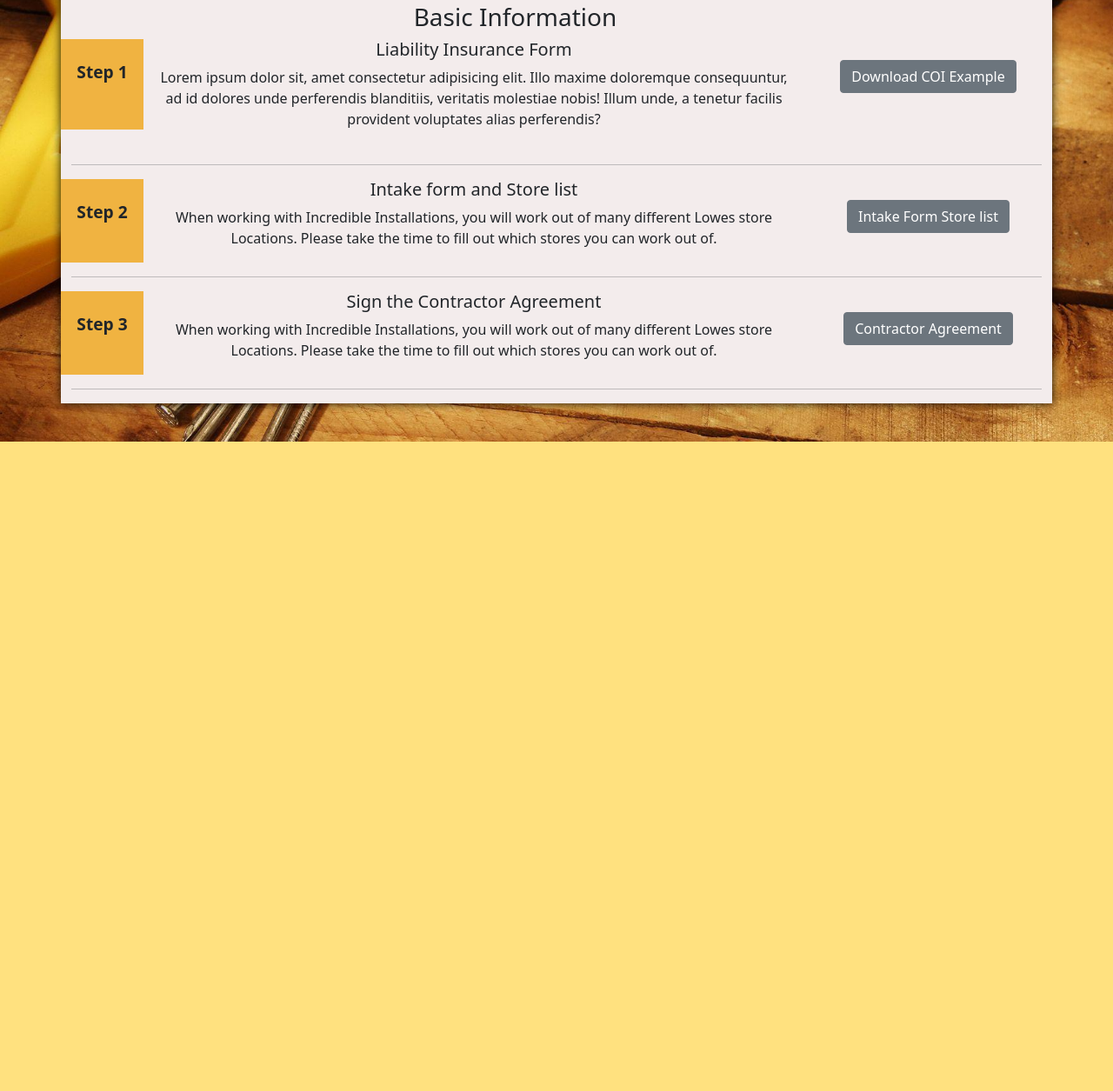
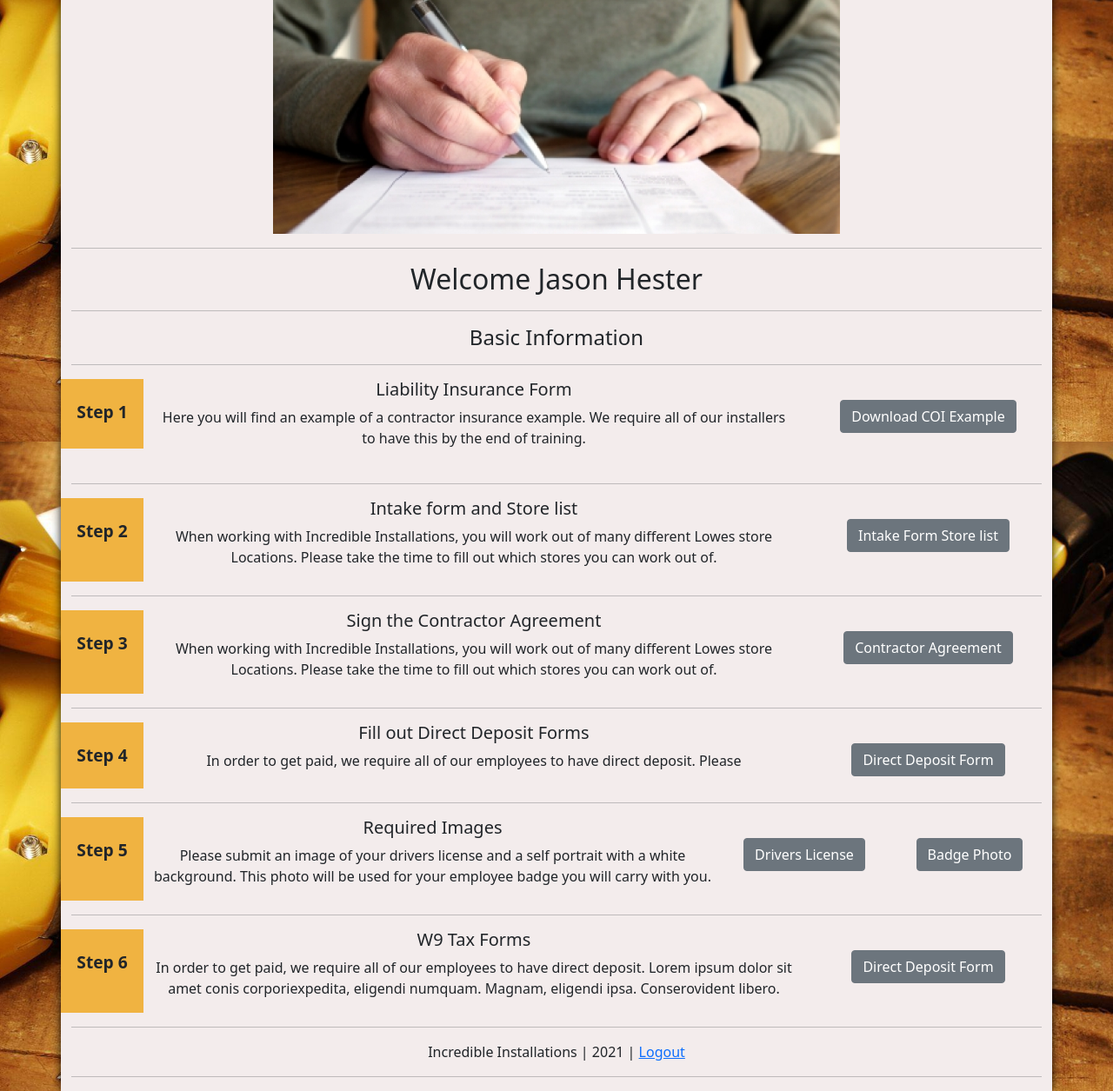
Before and after one commit to jwilly117/INCREDIBLE1, a website: page applicantPortal.html in a window 1280 px wide. Shown: the part 292-1547 px from the top of the page at 87% size. Before the commit the page ends 800 px from the top, so only its background shows below. Drawn offline with nearby package versions, Linux system fonts and the light colour scheme.

Commit message:
Routine Commit

```diff
--- a/applicantPortal.html
+++ b/applicantPortal.html
@@ -53,16 +53,25 @@
         <h1>Applicant Portal</h1>
         <hr>
         <h2>Proceed below to complete the Application Process</h2>
-        <br><br>
+        <br>
+
+        <img src="images/Paperwork_0.jpg" alt="">
 
         <div class="row">
-            <div class="col-md-11">
-                <h3>Basic Information</h3>
+            <div class="col-md-12">
+                <hr>
+                <h2>Welcome Jason Hester</h2>
+                <hr>
+                <h4>Basic Information</h4>
+                <hr>
             </div>
 
 
 
         </div>
+
+        <!-- Uplaod Images -->
+
 
         <!-- Example of COI Installer Insurance -->
         <div class="row">
@@ -75,7 +84,7 @@
                 <h5>
                     Liability Insurance Form
                 </h5>
-                Lorem ipsum dolor sit, amet consectetur adipisicing elit. Illo maxime doloremque consequuntur, ad id dolores unde perferendis blanditiis, veritatis molestiae nobis! Illum unde, a tenetur facilis provident voluptates alias perferendis?
+                Here you will find an example of a contractor insurance example. We require all of our installers to have this by the end of training.
 
             </div>
             <div class="col-md-3 wrapper">
@@ -124,8 +133,83 @@
                 <a href="Files/Installation intake (1).pdf" class="btn btn-secondary">Contractor Agreement</a>
             </div>
         </div>
+        <hr>
+
+        <!-- Direct Deposit Form -->
+        <div class="row">
+            <div class="col-md-1" style="background-color: rgb(240, 179, 65);">
+                <br>
+
+                <div class="steps">Step 4</div>
+                <br>
+            </div>
+            <div class="col-md-8">
+                <h5>
+                    Fill out Direct Deposit Forms
+                </h5>
+                    <p> In order to get paid, we require all of our employees to have direct deposit. Please  </p>
+            </div>
+            <div class="col-md-3 wrapper">
+                <br>
+                <a href="Files/Installation intake (1).pdf" class="btn btn-secondary">Direct Deposit Form</a>
+            </div>
+        </div>
 
         <hr>
+
+        <!-- Upload Images -->
+        <div class="row">
+            <div class="col-md-1" style="background-color: rgb(240, 179, 65);">
+                <br>
+
+                <div class="steps">Step 5</div>
+                <br>
+            </div>
+            <div class="col-md-7">
+                <h5>
+                    Required Images
+                </h5>
+                    <p> Please submit an image of your drivers license and a self portrait with a white background. This photo will be used for your employee badge you will carry with you.</p>
+            </div>
+            <div class="col-md-2 wrapper">
+                <br>
+                <a href="Files/Installation intake (1).pdf" class="btn btn-secondary">Drivers License</a>
+            </div>
+            <div class="col-md-2 wrapper">
+                <br>
+                <a href="Files/Installation intake (1).pdf" class="btn btn-secondary">Badge Photo</a>
+            </div>
+        </div>
+
+        <hr>
+
+        <!-- W9 Form -->
+        <div class="row">
+            <div class="col-md-1" style="background-color: rgb(240, 179, 65);">
+                <br>
+
+                <div class="steps">Step 6</div>
+
+            </div>
+            <div class="col-md-8">
+                <h5>
+                    W9 Tax Forms
+                </h5>
+                    <p> In order to get paid, we require all of our employees to have direct deposit. Lorem ipsum dolor sit amet conis corporiexpedita, eligendi numquam. Magnam, eligendi ipsa. Conserovident libero.  </p>
+            </div>
+            <div class="col-md-3 wrapper">
+                <br>
+                <a href="Files/Installation intake (1).pdf" class="btn btn-secondary">Direct Deposit Form</a>
+            </div>
+        </div>
+
+        <hr>
+
+        <div class="footer" style="text-align: center;">
+            Incredible Installations | 2021 | <a href="Logout">Logout</a>
+            <br>
+            <hr>
+        </div>
     </div>
 
 </body>
```
Also changed, not shown: images/Paperwork_0.jpg (added).
